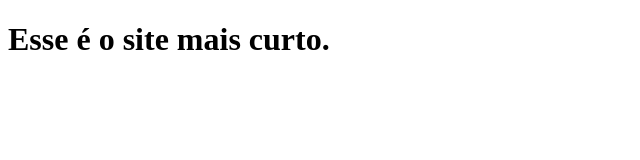
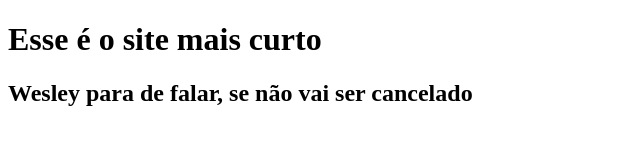
Before and after one commit to taverr/Aula-git, a plain HTML site: page index.html in a window 1280 px wide. Shown: the whole page, without its empty margins (0-640 px from the left). Drawn offline with Linux system fonts and the light colour scheme.

Commit message:
commit 2 14-04

```diff
--- a/index.html
+++ b/index.html
@@ -7,7 +7,8 @@
 </head>
 <body>
 
-    <h1>Esse é o site mais curto.</h1>
+    <h1>Esse é o site mais curto</h1>
+    <h2>Wesley para de falar, se não vai ser cancelado</h2>
 
 </body>
 </html>
```
